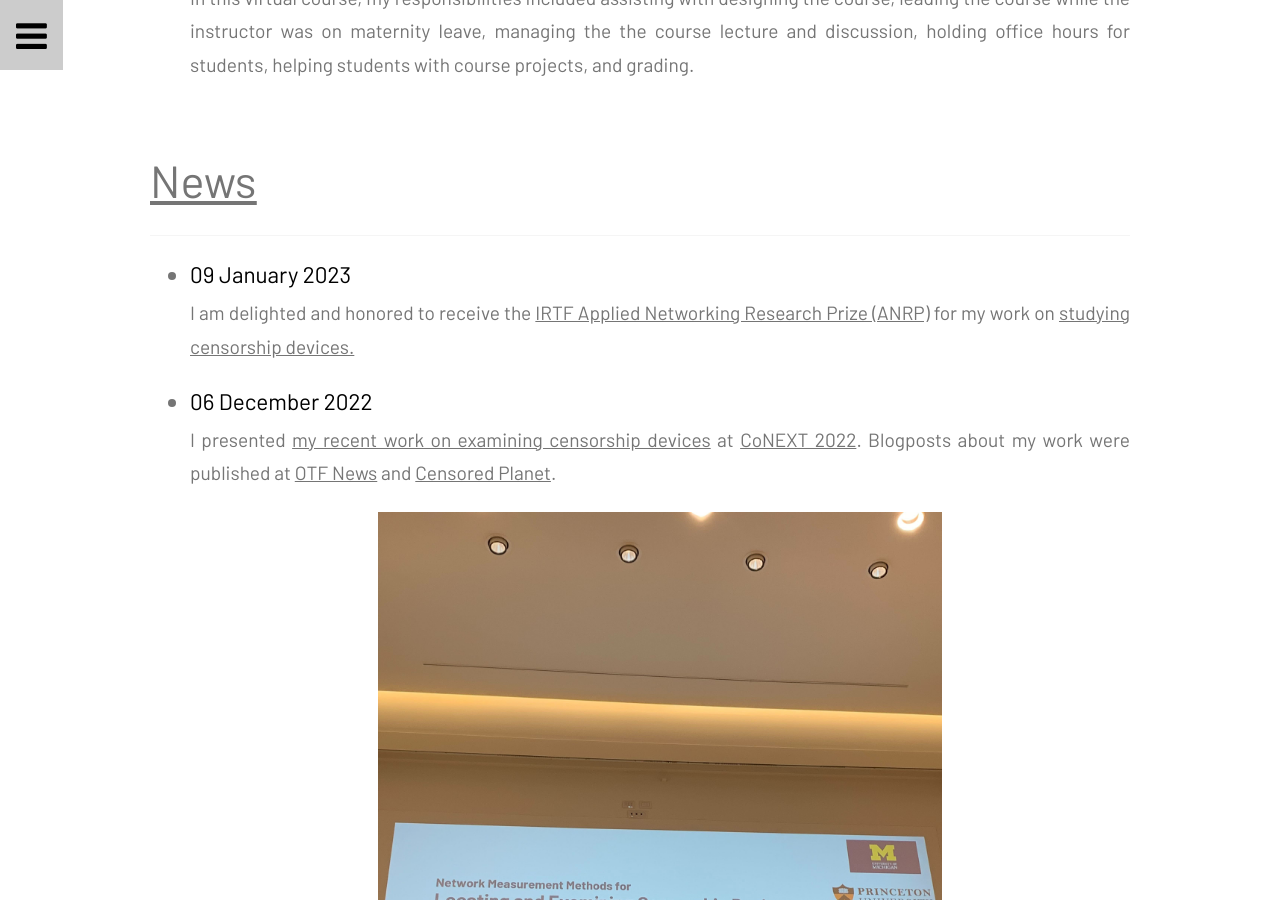
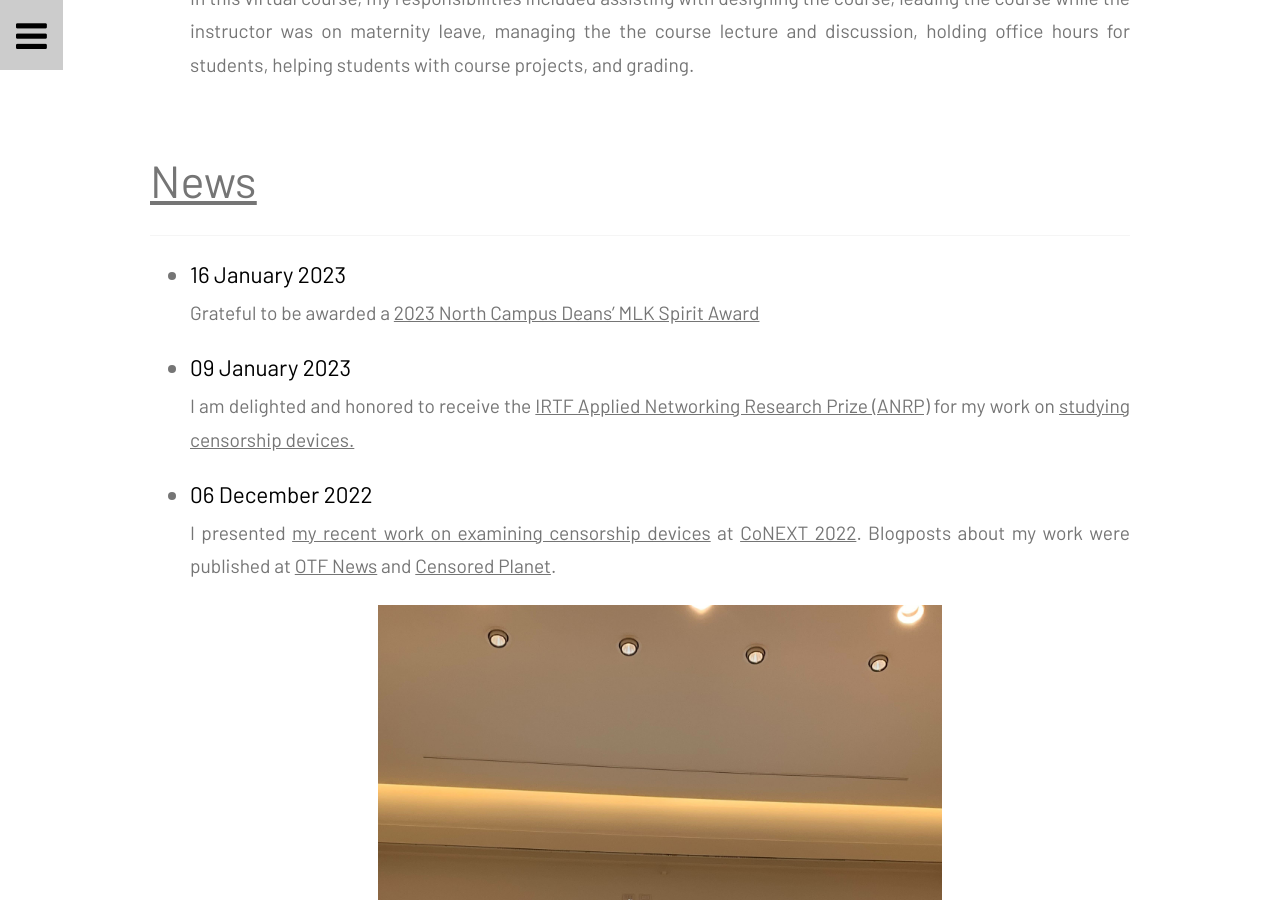
Before and after one commit to ramakrishnansr/ramakrishnansr.github.io, a Jekyll site: the page built from index.html, in a window 1280 px wide and 900 px high, scrolled down 3204 px. Built offline with Jekyll 4.4.1, drawn with Linux system fonts in a browser that asks for light colours; nearby versions of some CDN libraries; some of the changed text lies outside the part shown.

Commit message:
MLK award

```diff
--- a/_data/awards.yml
+++ b/_data/awards.yml
@@ -1,3 +1,7 @@
+- key: award10
+  date: 16 January 2023
+  award: '<a href="https://culture.engin.umich.edu/an-inclusive-campus/mlk-spirit-awards/">North Campus Deans’ MLK Spirit Awards 2023</a>'
+  display: 'true'
 - key: award9
   date: 09 January 2023
   award: '<a href="https://irtf.org/anrp/" target="_blank">IRTF Applied Networking Research Prize (ANRP) 2023</a>'
@@ -12,7 +16,6 @@
 - key: award6
   date: 15 November 2021
   award: '<a href="https://www.opentech.fund/about/people/ramakrishnan-sundara-raman/" target="_blank">OTF Information Controls Fellowship Award</a>'
-  display: 'true'
 - key: award5
   date: 5 August 2021
   award: '<a href="/images/honorable_mention_award.pdf" target="_blank">GSI Honorable Mention Award</a>'
--- a/_data/news.yml
+++ b/_data/news.yml
@@ -1,3 +1,7 @@
+- key: news32
+  date: 16 January 2023
+  description: 'Grateful to be awarded a <a href="https://culture.engin.umich.edu/an-inclusive-campus/mlk-spirit-awards/" target="_blank">2023 North Campus Deans’ MLK Spirit Award</a>'
+  home: 'true'
 - key: news31
   date: 09 January 2023
   description: 'I am delighted and honored to receive the <a href="https://irtf.org/anrp/" target="_blank">IRTF Applied Networking Research Prize (ANRP)</a> for my work on <a href="/assets/censorship_devices.pdf" target="_blank">studying censorship devices.</a>'
```
Also changed, not shown: 1 other file.
